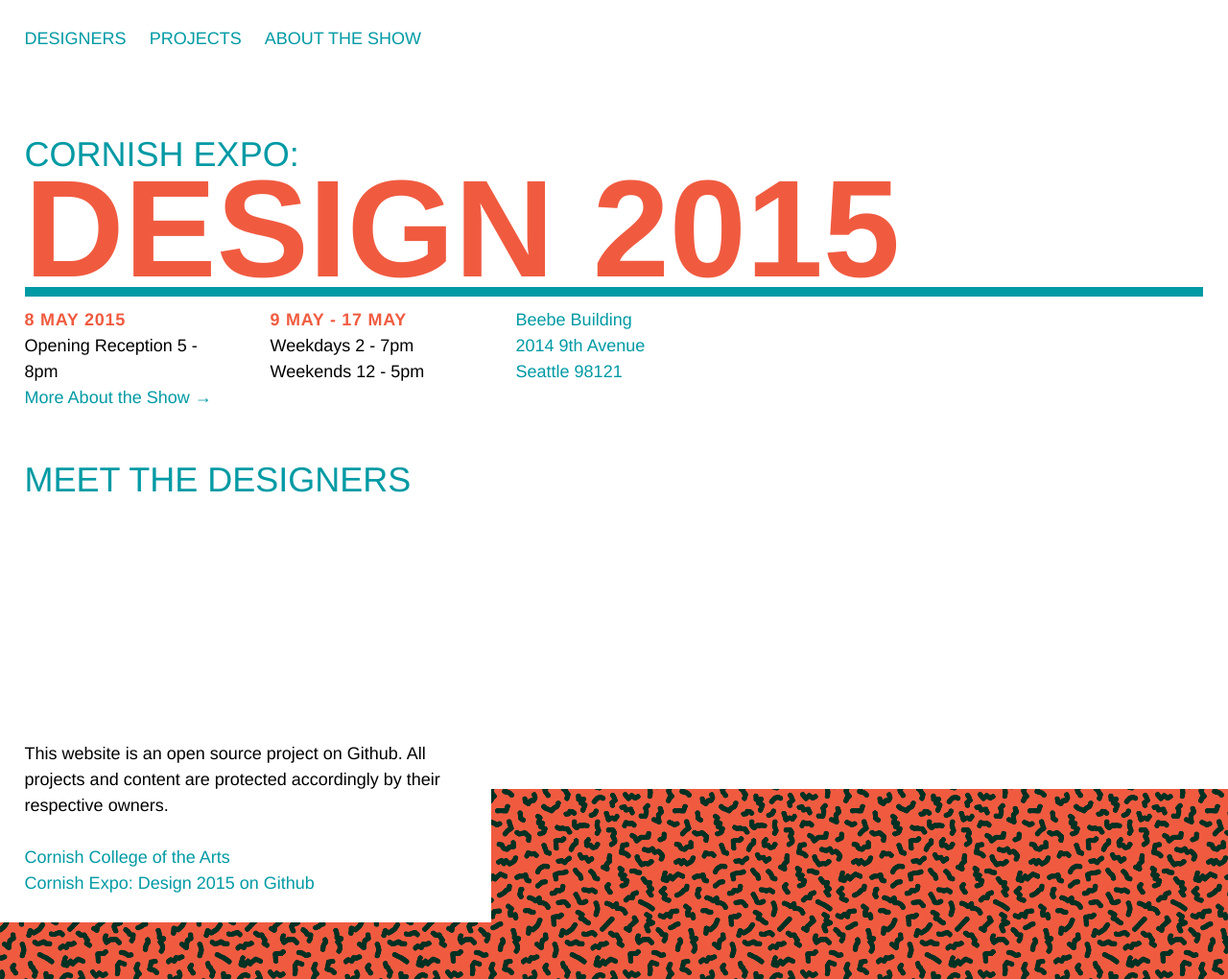
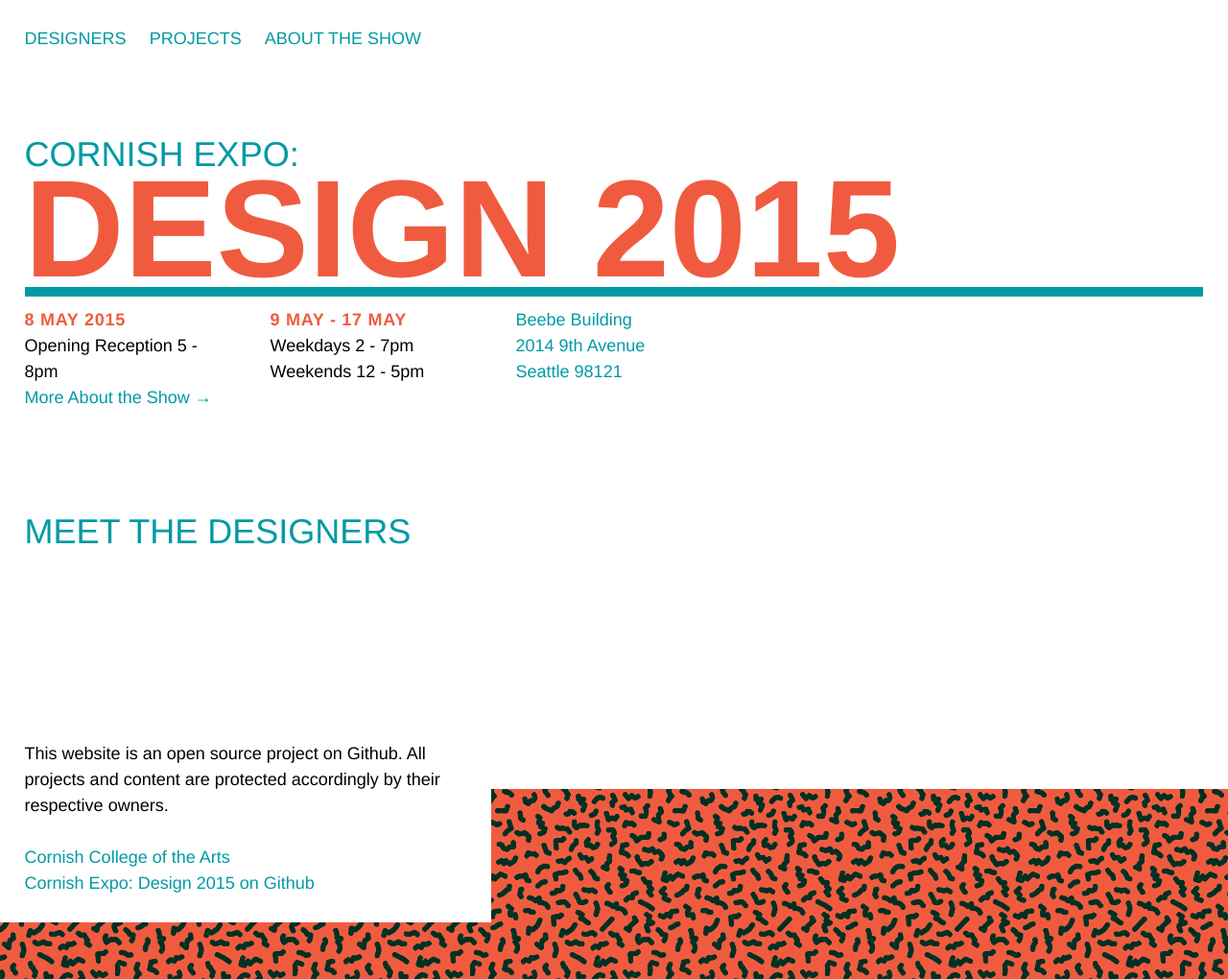
Before and after one commit to taylor-edwards/cornishdesign.is, a Jekyll site: the page built from index.html, in a window 1280 px wide. Shown: the whole page at 96% size. Built offline with Jekyll 4.4.1, drawn with Linux system fonts in a browser that asks for light colours.

Commit message:
Grid spacing to match header's

```diff
--- a/_sass/_objects.scss
+++ b/_sass/_objects.scss
@@ -28,7 +28,7 @@
   z-index:               1;
 }
 .designers {
-  margin-top:            3em;
+  margin-top:            6em;
 }
 .grid {
   margin-top:            1.5em;
```
